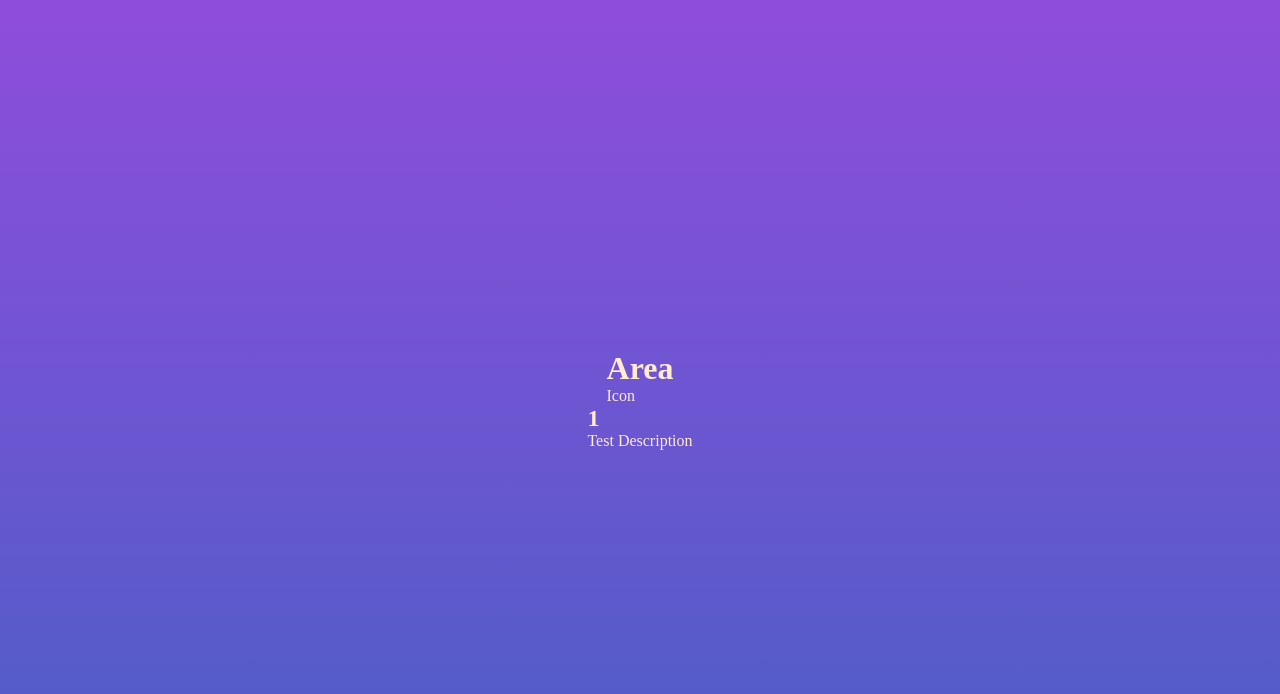
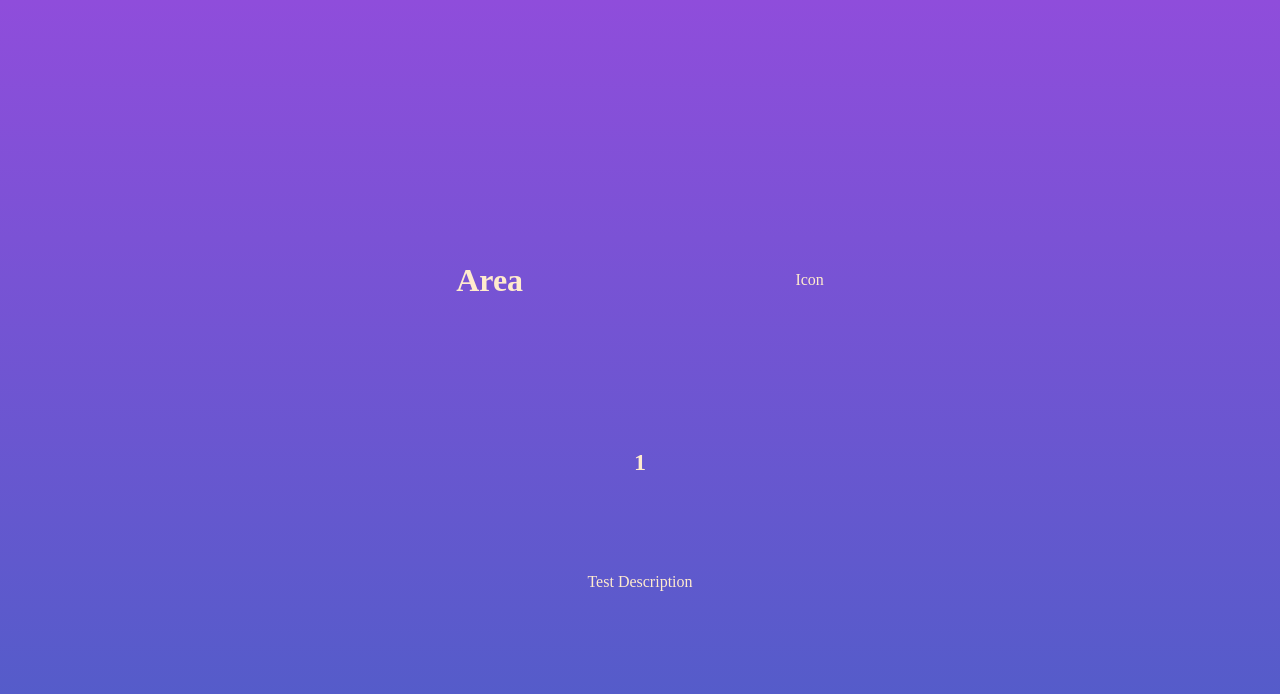
Before and after one commit to jordan-liubenov/Weather-App, a website: page index.html in a window 1280 px wide. Drawn offline with Linux system fonts and the light colour scheme.

Commit message:
positioned text elements

```diff
--- a/style.css
+++ b/style.css
@@ -1,4 +1,4 @@
-*{
+* {
     margin: 0;
     padding: 0;
     box-sizing: border-box;
@@ -14,3 +14,17 @@ body {
     font-family: "Readex Pro";
     color: blanchedalmond;
 }
+
+.area,
+.temp {
+    height: 30vh;
+    width: 50%;
+    display: flex;
+    justify-content: space-around;
+    align-items: center;
+
+}
+
+.temp {
+    flex-direction: column;
+}
```
